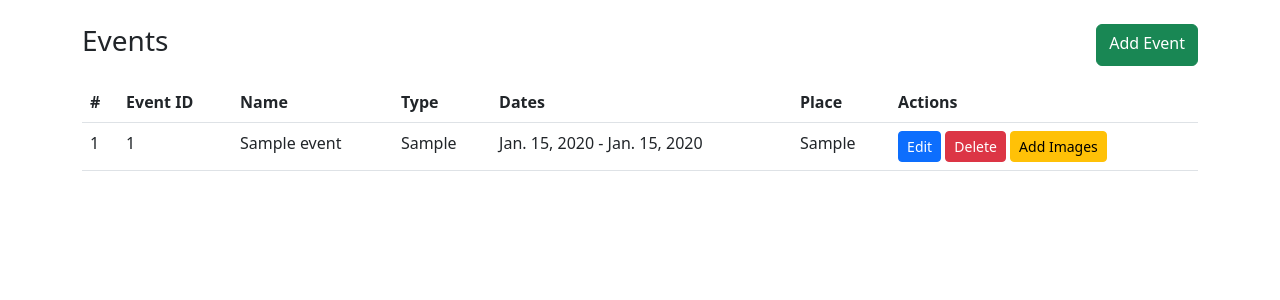
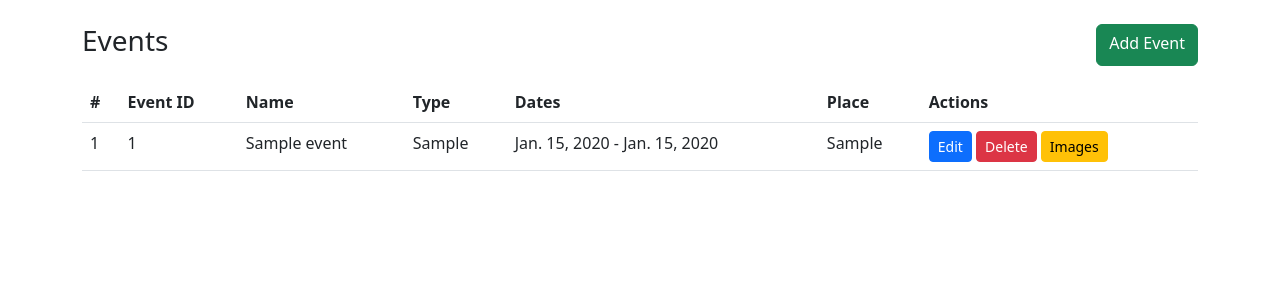
Before and after one commit to vivekpprakash001/eventify_prod, a Django app: page /events/ in a window 1280 px wide. Shown: the part 56-356 px from the top of the page. Run offline with Django 4.2, Linux system fonts and the light colour scheme; a user stored in the database is signed in; tables that the repository leaves empty hold one stand-in row (values such as "Sample post").

Commit message:
Changes in the event list template

```diff
--- a/templates/events/event_list.html
+++ b/templates/events/event_list.html
@@ -28,8 +28,8 @@
                 <td>
                     <a class="btn btn-sm btn-primary" href="{% url 'events:event_edit' e.pk %}">Edit</a>
                     <a class="btn btn-sm btn-danger" href="{% url 'events:event_delete' e.pk %}">Delete</a>
-                    <a class="btn btn-sm btn-warning" href="{% url 'events:add_event_images' e.pk %}">
-                        Add Images
+                    <a class="btn btn-sm btn-warning" href="{% url 'events:event_images' e.pk %}">
+                        Images
                     </a>
                 </td>
             </tr>
```
